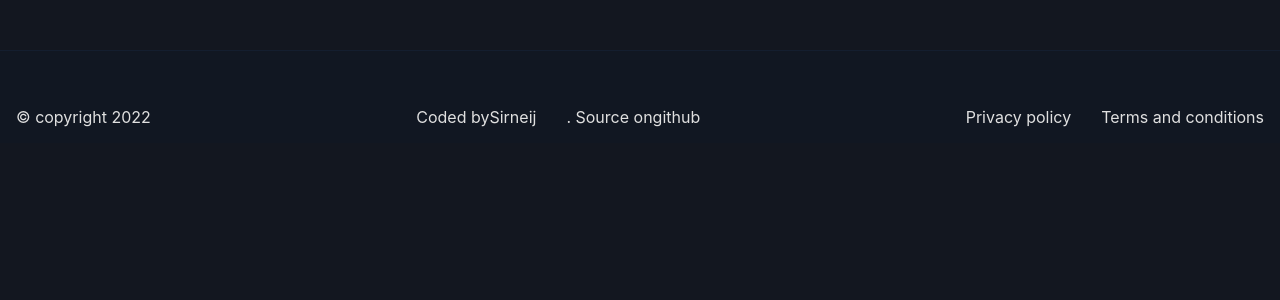
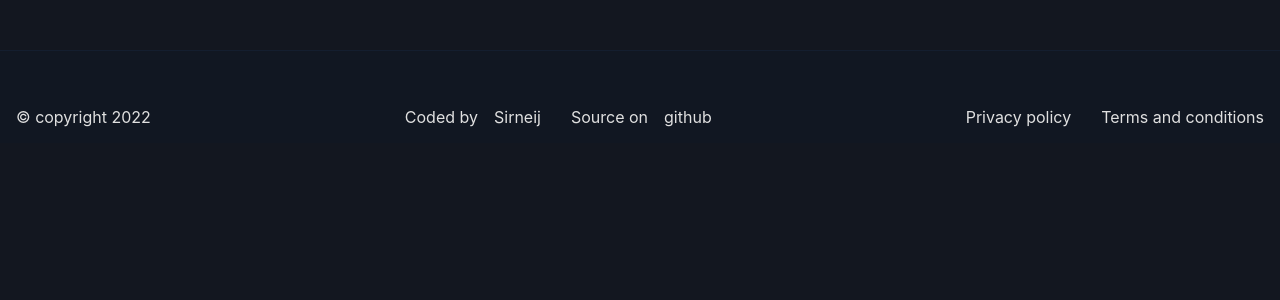
Before and after one commit to Sirneij/torre, a Django app: page / in a window 1280 px wide. Shown: the part 424-724 px from the top of the page. Run offline with Django 4.2, Linux system fonts and the light colour scheme; data that the repository does not hold is empty; parts of the project's set-up code (start-up, migrations or seed data) failed here and were passed over.

Commit message:
Formatted

```diff
--- a/templates/_includes/_footer.html
+++ b/templates/_includes/_footer.html
@@ -9,8 +9,14 @@
       </p>
     </div>
     <div class="wrapper">
-      Coded by <a href="https://github.com/Sirneij/torre">Sirneij</a>. Source on
-      <a href="https://github.com/Sirneij/torre">github</a>
+      Coded by
+      <a href="https://github.com/Sirneij/torre" style="margin-left: 1rem"
+        >Sirneij</a
+      >
+      Source on
+      <a href="https://github.com/Sirneij/torre" style="margin-left: 1rem"
+        >github</a
+      >
     </div>
 
     <div class="wrapper">
```
